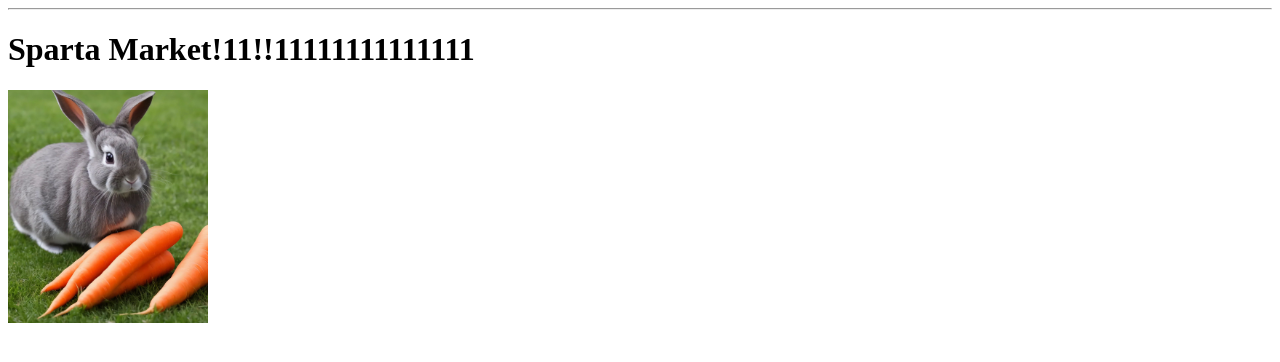
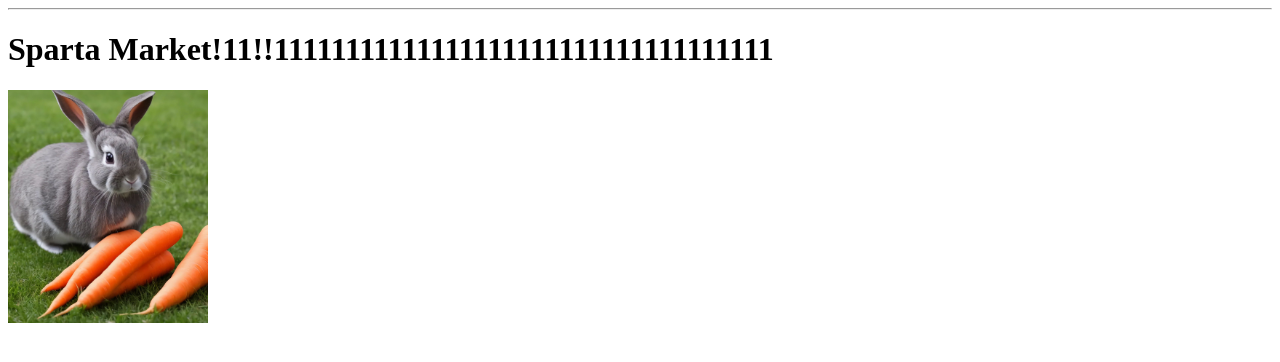
Before and after one commit to hjn5018/spartamarket, a Django app: page / in a window 1280 px wide. Shown: the part 33-395 px from the top of the page. Run offline with Django 4.2, Linux system fonts and the light colour scheme.

Commit message:
Update index.html

```diff
--- a/products/templates/products/index.html
+++ b/products/templates/products/index.html
@@ -3,7 +3,7 @@
 
 
 {% block content %}
-<h1>Sparta Market!11!!11111111111111</h1>
+<h1>Sparta Market!11!!11111111111111111111111111111111111</h1>
 
 <img src="{% static 'products/ai-generated-7799072_1280.jpg' %}" alt=""><br>
 {% if user.is_authenticated %}
```
